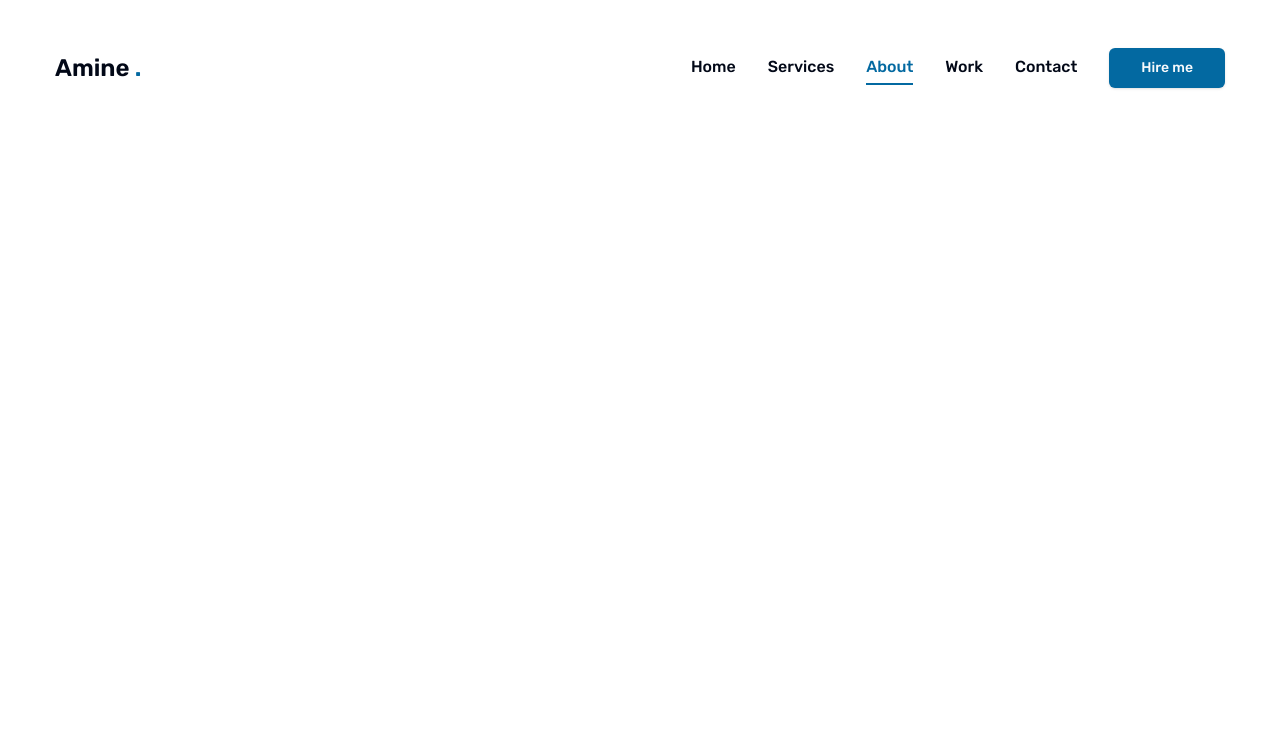
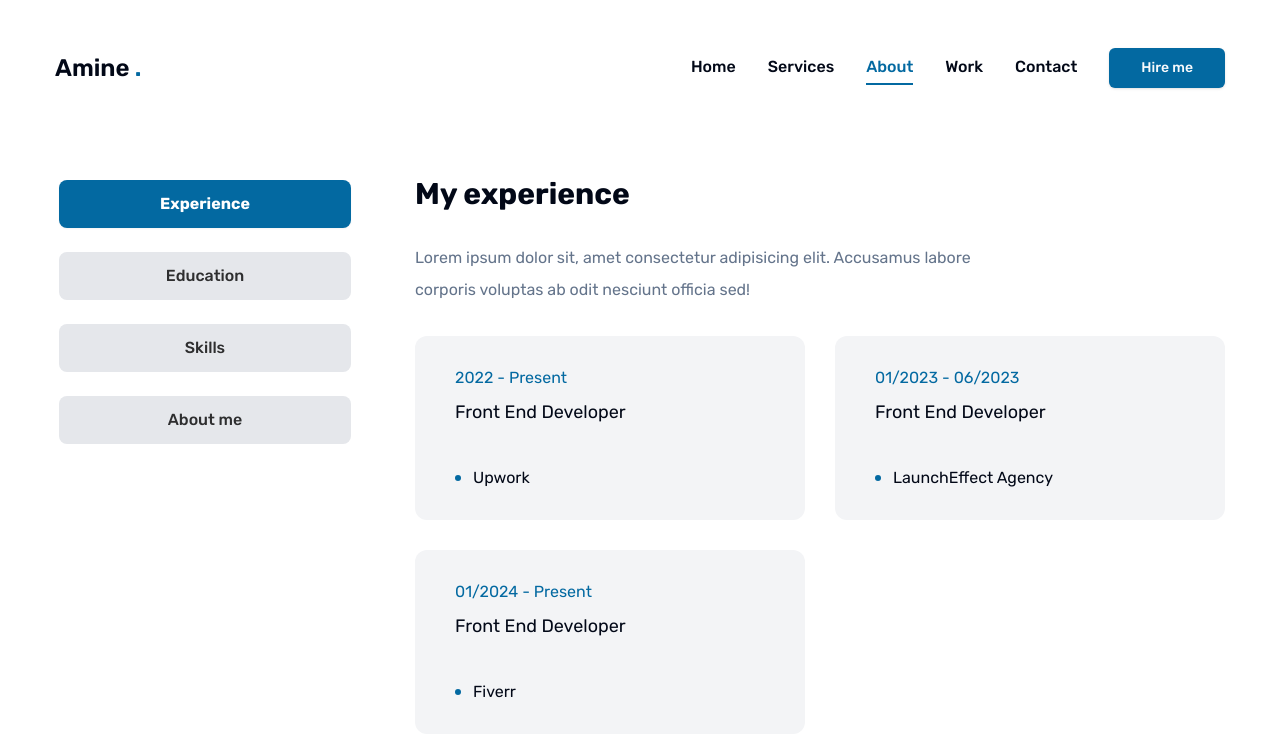
Before and after one commit to AmineElkhalidy/latest-portfolio, a Next.js app: page /about in a window 1280 px wide. Shown: the top 736 px of the page. Built offline with nearby package versions, Linux system fonts and the light colour scheme.

Commit message:
4- About page is finished!

```diff
--- a/app/about/page.tsx
+++ b/app/about/page.tsx
@@ -1,7 +1,193 @@
-import React from "react";
+"use client";
+
+import { FaHtml5, FaCss3, FaJs, FaReact, FaNodeJs } from "react-icons/fa";
+import { SiTailwindcss, SiNextdotjs } from "react-icons/si";
+import { about, education, experience } from "@/constants";
+import { Tabs, TabsList, TabsContent, TabsTrigger } from "@/components/ui/tabs";
+import {
+  Tooltip,
+  TooltipContent,
+  TooltipProvider,
+  TooltipTrigger,
+} from "@/components/ui/tooltip";
+import { ScrollArea } from "@/components/ui/scroll-area";
+import { motion } from "framer-motion";
+
+const skills = {
+  title: "My skills",
+  description:
+    "Lorem ipsum dolor sit, amet consectetur adipisicing elit. Accusamus labore corporis voluptas ab odit nesciunt officia sed!",
+  skillList: [
+    {
+      icon: <FaHtml5 />,
+      title: "HTML 5",
+    },
+    {
+      icon: <FaCss3 />,
+      title: "CSS 3",
+    },
+    {
+      icon: <FaJs />,
+      title: "JavaScript",
+    },
+    {
+      icon: <FaReact />,
+      title: "React.js",
+    },
+    {
+      icon: <SiNextdotjs />,
+      title: "Next.js",
+    },
+    {
+      icon: <SiTailwindcss />,
+      title: "TailwindCSS",
+    },
+    {
+      icon: <FaNodeJs />,
+      title: "Node.js",
+    },
+  ],
+};
 
 const About = () => {
-  return <div></div>;
+  return (
+    <motion.div
+      initial={{ opacity: 0 }}
+      animate={{
+        opacity: 1,
+        transition: { delay: 2.4, duration: 0.4, ease: "easeIn" },
+      }}
+      className="min-h-[80vh] flex items-center justify-center py-12 xl:py-0"
+    >
+      <div className="container mx-auto">
+        <Tabs
+          defaultValue="experience"
+          className="flex flex-col xl:flex-row gap-[60px] "
+        >
+          <TabsList className="flex flex-col w-full max-w-[300px] mx-auto xl:mx-0 gap-6">
+            <TabsTrigger value="experience">Experience</TabsTrigger>
+            <TabsTrigger value="education">Education</TabsTrigger>
+            <TabsTrigger value="skills">Skills</TabsTrigger>
+            <TabsTrigger value="about">About me</TabsTrigger>
+          </TabsList>
+
+          {/* Content */}
+          <div className="min-h-[70vh] w-full">
+            <TabsContent value="experience" className="w-full">
+              <div className="flex flex-col gap-[30px] text-center xl:text-left ">
+                <h3 className="text-3xl font-bold">{experience?.title}</h3>
+                <p className="max-w-[600px] text-muted-foreground mx-auto xl:mx-0">
+                  {experience?.description}
+                </p>
+                <ScrollArea className="h-[400px]">
+                  <ul className="grid grid-cols-1 lg:grid-cols-2 gap-[30px]">
+                    {experience.items.map((item, index) => (
+                      <li
+                        key={index}
+                        className="bg-gray-100 h-[184px] py-6 px-10 rounded-xl flex flex-col justify-center items-center lg:items-start gap-1"
+                      >
+                        <span className="text-sky-700">{item.duration}</span>
+                        <h3 className="text-lg max-w-[260px] min-h-[60px] text-center lg:text-left">
+                          {item.position}
+                        </h3>
+                        <div className="flex items-center gap-3">
+                          <span className="w-[6px] h-[6px] rounded-full bg-sky-700"></span>
+                          <p className="">{item.company}</p>
+                        </div>
+                      </li>
+                    ))}
+                  </ul>
+                </ScrollArea>
+              </div>
+            </TabsContent>
+
+            <TabsContent value="education" className="w-full">
+              <div className="flex flex-col gap-[30px] text-center xl:text-left ">
+                <h3 className="text-3xl font-bold">{education?.title}</h3>
+                <p className="max-w-[600px] text-muted-foreground mx-auto xl:mx-0">
+                  {education?.description}
+                </p>
+                <ScrollArea className="h-[400px]">
+                  <ul className="grid grid-cols-1 lg:grid-cols-2 gap-[30px]">
+                    {education.items.map((item, index) => (
+                      <li
+                        key={index}
+                        className="bg-gray-100 h-[184px] py-6 px-10 rounded-xl flex flex-col justify-center items-center lg:items-start gap-1"
+                      >
+                        <span className="text-sky-700">{item.duration}</span>
+                        <h3 className="text-lg max-w-[260px] min-h-[60px] text-center lg:text-left">
+                          {item.degree}
+                        </h3>
+                        <div className="flex items-center gap-3">
+                          <span className="w-[6px] h-[6px] rounded-full bg-sky-700"></span>
+                          <p className="">{item.institution}</p>
+                        </div>
+                      </li>
+                    ))}
+                  </ul>
+                </ScrollArea>
+              </div>
+            </TabsContent>
+
+            <TabsContent value="skills" className="w-full">
+              <div className="flex flex-col gap-[30px] text-center xl:text-left">
+                <h3 className="text-3xl font-bold">{skills?.title}</h3>
+                <p className="max-w-[600px] text-muted-foreground mx-auto xl:mx-0">
+                  {skills?.description}
+                </p>
+                <ScrollArea className="h-[400px]">
+                  <ul className="grid grid-cols-2 sm:grid-cols-3 md:grid-cols-4 gap-4 xl:gap-[30px]">
+                    {skills.skillList.map((skill, index) => (
+                      <li key={index} className="">
+                        <TooltipProvider delayDuration={100}>
+                          <Tooltip>
+                            <TooltipTrigger className="w-full h-[150px] bg-gray-100 rounded-xl flex justify-center items-center group">
+                              <div className="text-6xl group-hover:text-sky-700 transition-all duration-300">
+                                {skill.icon}
+                              </div>
+                              <TooltipContent>
+                                <p className="capitalize">{skill.title}</p>
+                              </TooltipContent>
+                            </TooltipTrigger>
+                          </Tooltip>
+                        </TooltipProvider>
+                      </li>
+                    ))}
+                  </ul>
+                </ScrollArea>
+              </div>
+            </TabsContent>
+
+            <TabsContent
+              value="about"
+              className="w-full text-center xl:text-left"
+            >
+              <div className="flex flex-col gap-[30px] ">
+                <h3 className="text-3xl font-semibold">{about.title}</h3>
+                <p className="max-w-[600px] text-muted-foreground mx-auto xl:mx-0">
+                  {about.description}
+                </p>
+
+                <ul className="grid grid-cols-1 xl:grid-cols-2 gap-y-6 max-x-[620px] mx-auto xl:mx-0">
+                  {about.info.map((item, index) => (
+                    <li
+                      key={index}
+                      className="flex items-center justify-center xl:justify-start gap-4"
+                    >
+                      <span className="text-muted-foreground">
+                        {item.fieldName}
+                      </span>
+                      <span className="text-lg">{item.fieldValue}</span>
+                    </li>
+                  ))}
+                </ul>
+              </div>
+            </TabsContent>
+          </div>
+        </Tabs>
+      </div>
+    </motion.div>
+  );
 };
 
 export default About;
--- a/components/ui/tabs.tsx
+++ b/components/ui/tabs.tsx
@@ -1,11 +1,11 @@
-"use client"
+"use client";
 
-import * as React from "react"
-import * as TabsPrimitive from "@radix-ui/react-tabs"
+import * as React from "react";
+import * as TabsPrimitive from "@radix-ui/react-tabs";
 
-import { cn } from "@/lib/utils"
+import { cn } from "@/lib/utils";
 
-const Tabs = TabsPrimitive.Root
+const Tabs = TabsPrimitive.Root;
 
 const TabsList = React.forwardRef<
   React.ElementRef<typeof TabsPrimitive.List>,
@@ -13,14 +13,11 @@
 >(({ className, ...props }, ref) => (
   <TabsPrimitive.List
     ref={ref}
-    className={cn(
-      "inline-flex h-9 items-center justify-center rounded-lg bg-muted p-1 text-muted-foreground",
-      className
-    )}
+    className={cn("inline-flex h-auto rounded-md p-1 text-sky-700", className)}
     {...props}
   />
-))
-TabsList.displayName = TabsPrimitive.List.displayName
+));
+TabsList.displayName = TabsPrimitive.List.displayName;
 
 const TabsTrigger = React.forwardRef<
   React.ElementRef<typeof TabsPrimitive.Trigger>,
@@ -29,13 +26,13 @@
   <TabsPrimitive.Trigger
     ref={ref}
     className={cn(
-      "inline-flex items-center justify-center whitespace-nowrap rounded-md px-3 py-1 text-sm font-medium ring-offset-background transition-all focus-visible:outline-none focus-visible:ring-2 focus-visible:ring-ring focus-visible:ring-offset-2 disabled:pointer-events-none disabled:opacity-50 data-[state=active]:bg-background data-[state=active]:text-foreground data-[state=active]:shadow",
+      "inline-flex items-center w-full bg-gray-200 justify-center whitespace-nowrap text-black/80 rounded-lg p-3 text-base font-medium ring-offset-white transition-all disabled:pointer-events-none disabled:opacity-50 data-[state=active]:bg-sky-700 data-[state=active]:text-white data-[state=active]:font-bold data-[state=active]:shadow-sm",
       className
     )}
     {...props}
   />
-))
-TabsTrigger.displayName = TabsPrimitive.Trigger.displayName
+));
+TabsTrigger.displayName = TabsPrimitive.Trigger.displayName;
 
 const TabsContent = React.forwardRef<
   React.ElementRef<typeof TabsPrimitive.Content>,
@@ -44,12 +41,12 @@
   <TabsPrimitive.Content
     ref={ref}
     className={cn(
-      "mt-2 ring-offset-background focus-visible:outline-none focus-visible:ring-2 focus-visible:ring-ring focus-visible:ring-offset-2",
+      "min-h-[480px] ring-offset-background focus-visible:outline-none focus-visible:ring-2 focus-visible:ring-ring focus-visible:ring-offset-2",
       className
     )}
     {...props}
   />
-))
-TabsContent.displayName = TabsPrimitive.Content.displayName
+));
+TabsContent.displayName = TabsPrimitive.Content.displayName;
 
-export { Tabs, TabsList, TabsTrigger, TabsContent }
+export { Tabs, TabsList, TabsTrigger, TabsContent };
--- a/constants/index.ts
+++ b/constants/index.ts
@@ -51,3 +51,102 @@
     href: "",
   },
 ];
+
+export const about = {
+  title: "About me",
+  description:
+    "Lorem ipsum dolor sit, amet consectetur adipisicing elit. Accusamus labore corporis voluptas ab odit nesciunt officia sed!",
+  info: [
+    {
+      fieldName: "Name",
+      fieldValue: "Amine Elkhalidy",
+    },
+    {
+      fieldName: "Phone",
+      fieldValue: "(+212) 611154307",
+    },
+    {
+      fieldName: "Experience",
+      fieldValue: "2+ Years",
+    },
+    {
+      fieldName: "Discord",
+      fieldValue: "Amine Elkhalidy",
+    },
+    {
+      fieldName: "Nationality",
+      fieldValue: "Moroccan",
+    },
+    {
+      fieldName: "Email",
+      fieldValue: "a.amineelkhalidy@gmail.com",
+    },
+    {
+      fieldName: "Freelance",
+      fieldValue: "Available",
+    },
+    {
+      fieldName: "Languages",
+      fieldValue: "Arabic, French and English",
+    },
+  ],
+};
+
+export const experience = {
+  icon: "/assets/resume/badge.svg",
+  title: "My experience",
+  description:
+    "Lorem ipsum dolor sit, amet consectetur adipisicing elit. Accusamus labore corporis voluptas ab odit nesciunt officia sed!",
+  items: [
+    {
+      company: "Upwork",
+      position: "Front End Developer",
+      duration: "2022 - Present",
+    },
+    {
+      company: "LaunchEffect Agency",
+      position: "Front End Developer",
+      duration: "01/2023 - 06/2023",
+    },
+
+    {
+      company: "Fiverr",
+      position: "Front End Developer",
+      duration: "01/2024 - Present",
+    },
+  ],
+};
+
+export const education = {
+  icon: "/assets/resume/cap.svg",
+  title: "My education",
+  description:
+    "Lorem ipsum dolor sit, amet consectetur adipisicing elit. Accusamus labore corporis voluptas ab odit nesciunt officia sed!",
+  items: [
+    {
+      institution: "EST SAFI",
+      degree: "Associate degree in Software Engineering",
+      duration: "2018 - 2019",
+    },
+    {
+      institution: "EST SB",
+      degree: "Associate degree in Software Engineering",
+      duration: "2019 - 2021",
+    },
+    {
+      institution: "Udemy",
+      degree: "Software Engineering",
+      duration: "2021 - Present",
+    },
+    {
+      institution: "Freecodecamp",
+      degree: "Software Engineering",
+      duration: "2021 - Present",
+    },
+    {
+      institution: "Codedamn",
+      degree: "Software Engineering",
+      duration: "2021 - Present",
+    },
+  ],
+};
```
Also changed, not shown: components/ui/scroll-area.tsx (+10 -10 lines).
